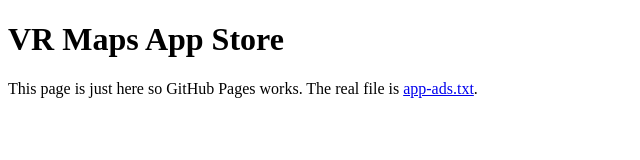
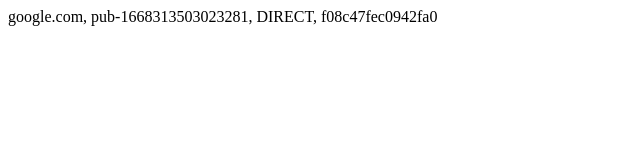
Before and after one commit to VRMapsAppStore/app-ads.txt, a plain HTML site: page index.html in a window 1280 px wide. Shown: the whole page, without its empty margins (0-640 px from the left). Drawn offline with Linux system fonts and the light colour scheme.

Commit message:
Update index.html

```diff
--- a/index.html
+++ b/index.html
@@ -1,11 +1,6 @@
 <!DOCTYPE html>
 <html>
-<head>
-  <meta charset="UTF-8">
-  <title>VR Maps App Store</title>
-</head>
 <body>
-  <h1>VR Maps App Store</h1>
-  <p>This page is just here so GitHub Pages works. The real file is <a href="/app-ads.txt">app-ads.txt</a>.</p>
+google.com, pub-1668313503023281, DIRECT, f08c47fec0942fa0
 </body>
 </html>
```
